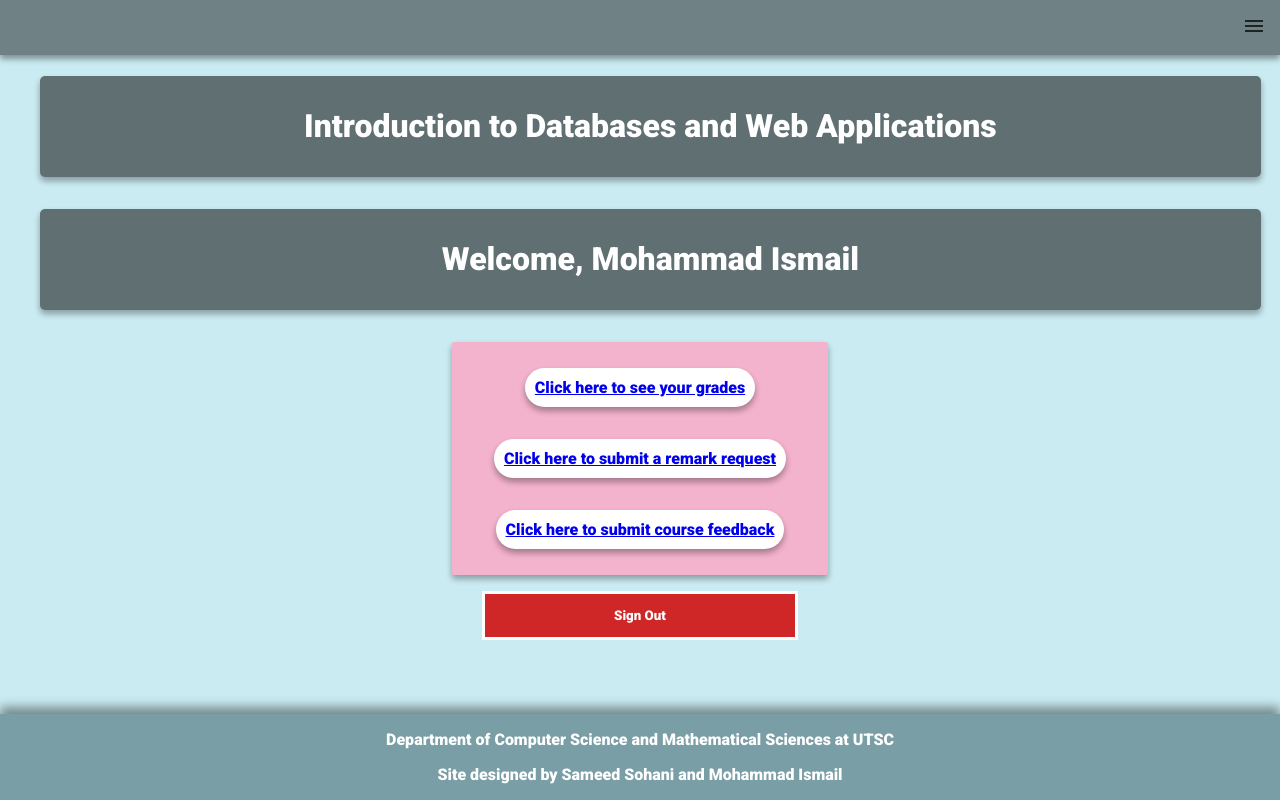
After one commit to ismailmohammad/cscb20-a3, a PHP site: page /placeholdindex.html in a window 1280 px wide. The commit adds this page. Run offline with PHP 8.4, Linux system fonts and the light colour scheme.

Commit message:
new welcome msg debug

```diff
--- /dev/null
+++ b/placeholdindex.html
@@ -0,0 +1,80 @@
+
+<!doctype html>
+<html lang="en">
+
+<head>
+  <meta charset="utf-8">
+  <title>CSCB20 - Introduction to Databases and Web Applications</title>
+  <meta name="description" content="CSCB20 Course Website">
+  <meta name="author" content="Designed by Sameed Sohani and Mohammad Ismail">
+  <meta name="viewport" content="width=device-width, initial-scale=1">
+  <!-- Add loginsignup.css -->
+  <link rel="stylesheet" href="css/loginsignup.css">
+  <!--  Roboto Font from Google Fonts -->
+  <link href="https://fonts.googleapis.com/css?family=Roboto:40s0,900" rel="stylesheet">
+  <!--  Material Icons  -->
+  <link href="https://fonts.googleapis.com/icon?family=Material+Icons" rel="stylesheet">
+  <!--  Scripts  -->
+  <script src="js/main.js"></script>
+</head>
+
+<body>
+  <!--  Navigation Bar  -->
+  <div id="navbar" class="navbar">
+    <div id="navbar-links">
+      <a href="javascript:void(0);" onclick="showMenu()" class="navbar-icon"><i class="material-icons">menu</i></a>
+      <a href="index.php">Home</a>
+      <a href="announcements.html">Announcements and Calendar</a>
+      <a href="courseteam.html">Course Team</a>
+      <a href="syllabus.html">Syllabus</a>
+			<a href="lectures.html">Course Notes</a>
+      <a href="assignments.html">Assignments</a>
+      <a href="labs.html">Weekly Labs</a>
+      <a href="https://markus.utsc.utoronto.ca/cscb20w18/">MarkUs</a>
+      <a href="https://piazza.com/class/jcpjjp5l4bywd">Piazza</a>
+      <a href="http://www.utsc.utoronto.ca/iits/computer-labs">UTSC Labs</a>
+      <a href="http://www.utsc.utoronto.ca/ctl/course-evaluations">Course Evaluations</a>
+    </div>
+  </div>
+  <!--  Content  -->
+  <div id="content">
+    <!--  Button to Scroll to top  -->
+    <div class="align-right">
+      <div id="scroll-to-top" class="panel align-right" onclick="scrollToTop();">Scroll up</div>
+    </div>
+    <div class="center">
+      <!--   Welcome   -->
+      <div id="title-panel" class="fullwidth-panel lightpink" style="background-color: #606F72;">
+        <div class="center" style="color: white;">
+          <h1>Introduction to Databases and Web Applications
+            <h1>
+        </div>
+      </div>
+
+      	<div id="title-panel" class="fullwidth-panel lightpink" style="background-color: #606F72;">
+        <div class="center" style="color: white;">
+          <h1>Welcome, Mohammad Ismail<h1>
+        </div>
+      </div>
+          <div class="panel lightpink">
+					<div class="panel rounded"><a href=mygrades.php>Click here to see your grades</a></div><br>
+            <div class="panel rounded"><a href=remarkform.php>Click here to submit a remark request</a></div><br>
+            <div class="panel rounded"><a href=feedbackform.php>Click here to submit course feedback</a></div><br>
+          </div>
+
+
+				<div class="center">
+				<button id="signout-button" type="button" onClick="location.href='signout.php'" class="signout-button">Sign Out</button>
+				</div>
+
+    </div>
+  </div>
+  <br><br>
+  <!--  Footer  -->
+  <footer>
+    <p><a href="https://www.utsc.utoronto.ca/cms/computer-science-mathematics-statistics">Department of Computer Science and Mathematical Sciences at UTSC</a></p>
+    <p>Site designed by Sameed Sohani and Mohammad Ismail</p>
+  </footer>
+
+	</body>
+</html>
```
Also changed, not shown: index.php (+22 -10 lines).
